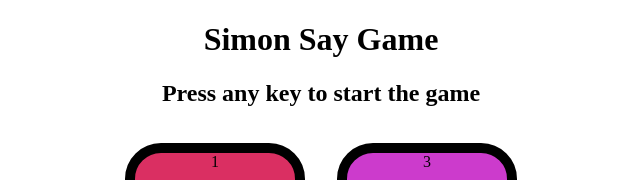
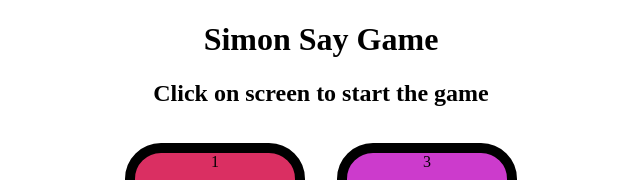
Before and after one commit to anshmanitripathi/Simon-Say-Game, a plain HTML site: page index.html in a window 1280 px wide. Shown: the top 180 px of the page, without its empty margins (319-959 px from the left). Drawn offline with Linux system fonts and the light colour scheme.

Commit message:
Javascript

```diff
--- a/index.html
+++ b/index.html
@@ -8,7 +8,7 @@
 </head>
 <body>
     <h1>Simon Say Game</h1>
-    <h2>Press any key to start the game</h2>
+    <h2>Click on screen to start the game</h2>
 
     <div class="btn-container">
         <div class="line-one">
```
